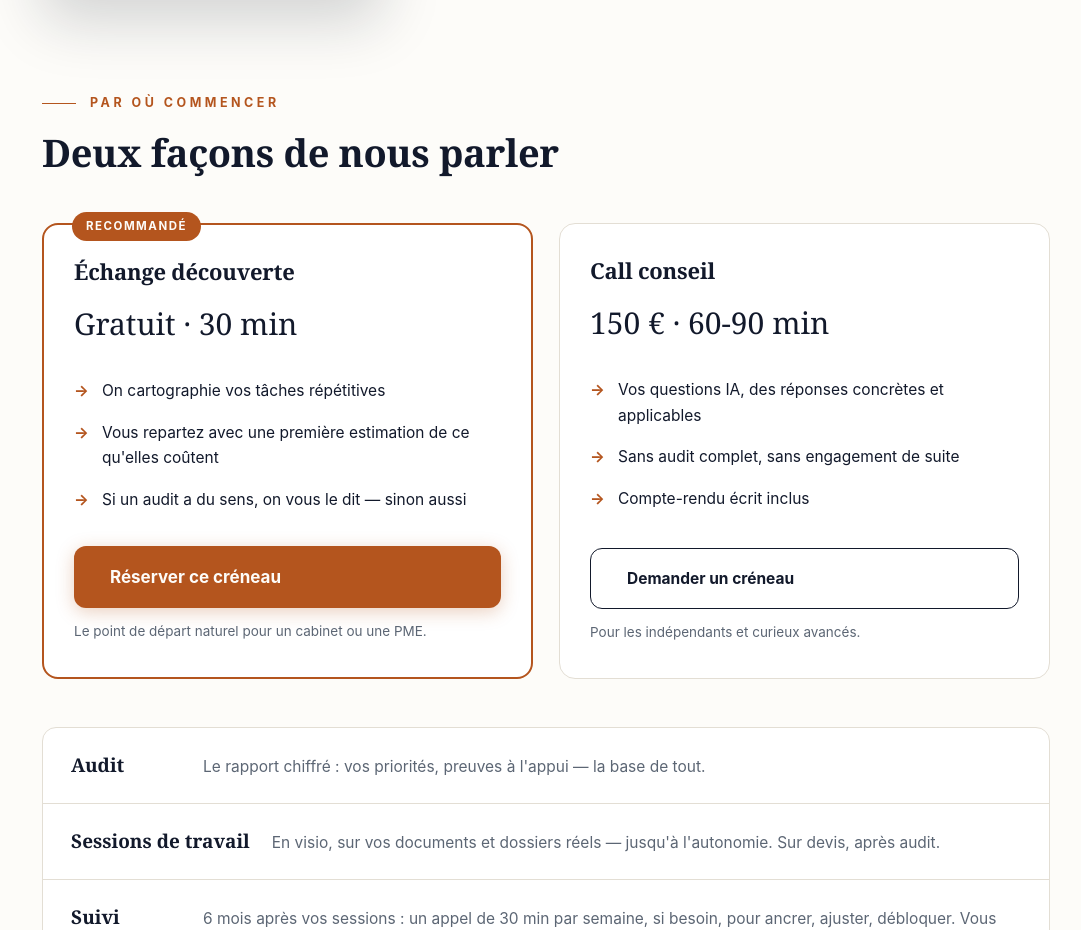
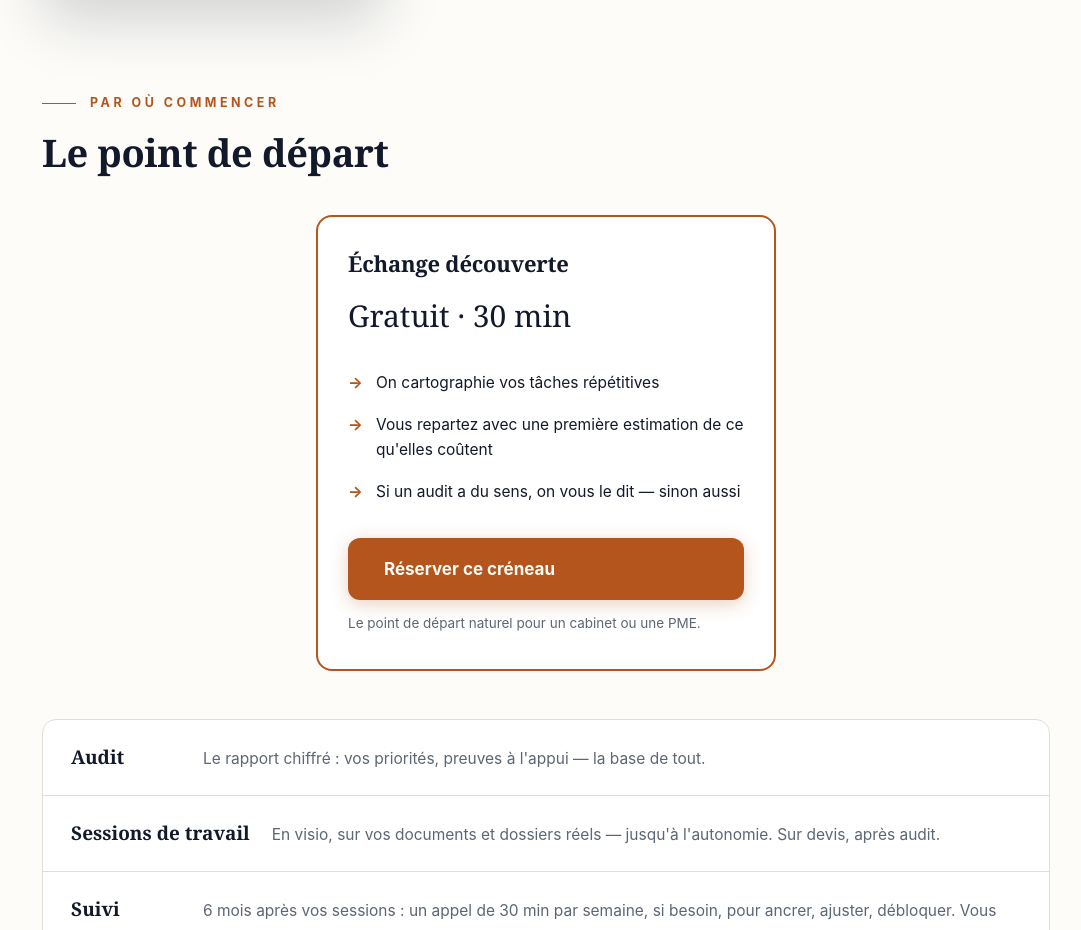
Before and after one commit to ardj-cmyk/longueur-davance-site, a plain HTML site: page index.html in a window 1280 px wide. Shown: the part 4267-5197 px from the top of the page, without its empty margins (94-1175 px from the left). Drawn offline with Linux system fonts and the light colour scheme.

Commit message:
Masque le call payant (pré-immatriculation) + sitemap/robots pour Bing/ChatGPT
Co-Authored-By: Claude Opus 4.8 <noreply@anthropic.com>

```diff
--- a/index.html
+++ b/index.html
@@ -245,9 +245,9 @@
 <section id="offre" style="padding-top:0">
   <div class="wrap">
     <div class="kicker">Par où commencer</div>
-    <h2 class="rv" style="font-size:clamp(27px,3.6vw,38px)">Deux façons de nous parler</h2>
-    <div class="offers">
-      <div class="offer primary rv">
+    <h2 class="rv" style="font-size:clamp(27px,3.6vw,38px)">Le point de départ</h2>
+    <div class="offers" style="max-width:460px;margin:40px auto 0">
+      <div class="offer rv" style="border:2px solid var(--accent)">
         <h3>Échange découverte</h3>
         <div class="price">Gratuit · 30 min</div>
         <ul>
@@ -257,17 +257,6 @@
         </ul>
         <a class="btn" href="#reserver">Réserver ce créneau</a>
         <p class="micro">Le point de départ naturel pour un cabinet ou une PME.</p>
-      </div>
-      <div class="offer rv">
-        <h3>Call conseil</h3>
-        <div class="price">150 € · 60-90 min</div>
-        <ul>
-          <li>Vos questions IA, des réponses concrètes et applicables</li>
-          <li>Sans audit complet, sans engagement de suite</li>
-          <li>Compte-rendu écrit inclus</li>
-        </ul>
-        <a class="btn ghost" href="#reserver">Demander un créneau</a>
-        <p class="micro">Pour les indépendants et curieux avancés.</p>
       </div>
     </div>
     <div class="etages rv">
--- /dev/null
+++ b/sitemap.xml
@@ -0,0 +1,5 @@
+<?xml version="1.0" encoding="UTF-8"?>
+<urlset xmlns="http://www.sitemaps.org/schemas/sitemap/0.9">
+  <url><loc>https://longueur-davance.fr/</loc><changefreq>weekly</changefreq><priority>1.0</priority></url>
+  <url><loc>https://longueur-davance.fr/confidentialite.html</loc><priority>0.3</priority></url>
+</urlset>
```
Also changed, not shown: robots.txt (added).
